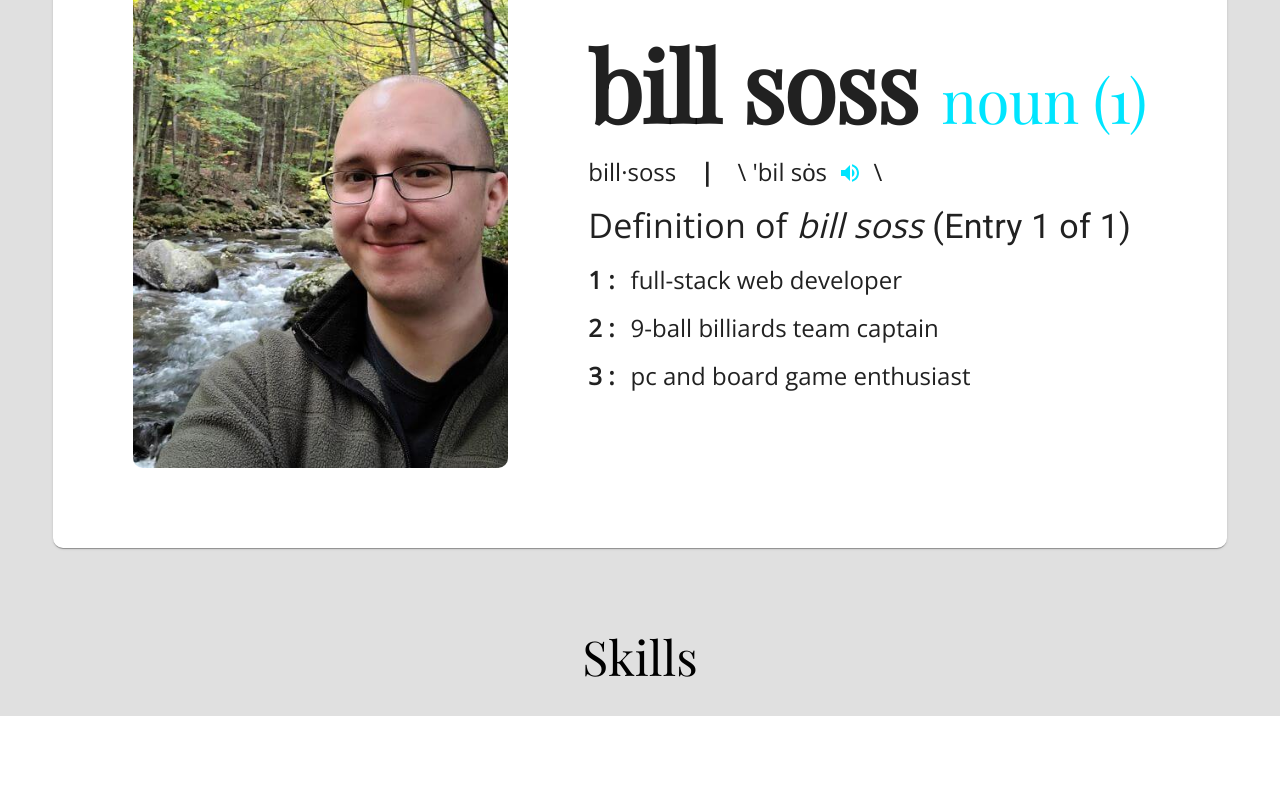
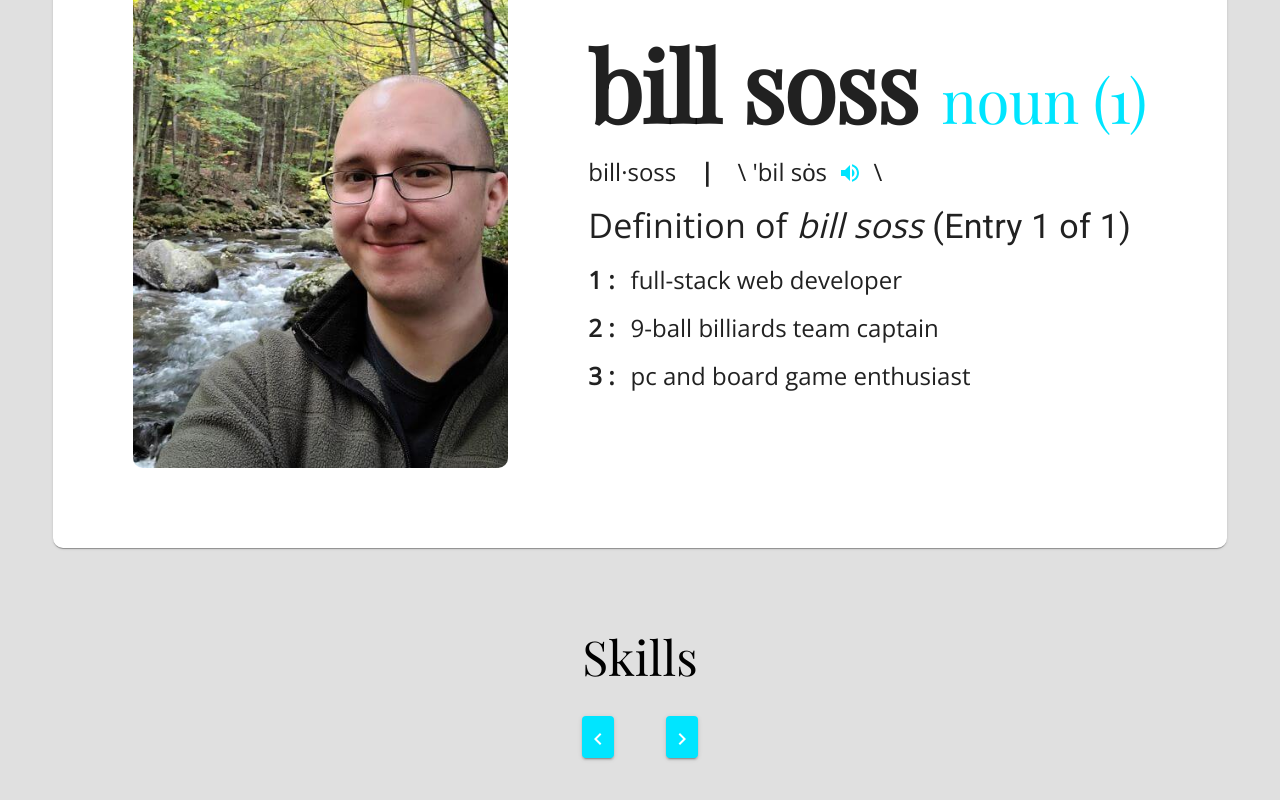
Before and after one commit to sossw1/React-Portfolio, a React (Create React App) app: page / in a window 1280 px wide. Shown: the part 394-1194 px from the top of the page. Before the commit the page ends 1110 px from the top, so only its background shows below. Built offline with nearby package versions, Linux system fonts and the light colour scheme.

Commit message:
carousel

```diff
--- a/src/components/Skills.tsx
+++ b/src/components/Skills.tsx
@@ -1,4 +1,5 @@
-import { Box, Typography } from '@mui/material';
+import { Box, Button, Icon, Typography } from '@mui/material';
+import { ChevronLeft, ChevronRight } from '@mui/icons-material';
 import theme from '../Theme';
 
 export default function Skills() {
@@ -12,6 +13,37 @@ export default function Skills() {
       >
         Skills
       </Typography>
+      <Box display='flex' flexDirection='row' pb='5rem'>
+        <Button
+          variant='contained'
+          disableRipple
+          aria-label='previous'
+          sx={{
+            color: 'white',
+            minWidth: '32px',
+            p: '6px'
+          }}
+        >
+          <Icon sx={{ width: '30px', height: '30px' }}>
+            <ChevronLeft />
+          </Icon>
+        </Button>
+        <Box p='0 0.5rem' width='100%'></Box>
+        <Button
+          variant='contained'
+          disableRipple
+          aria-label='next'
+          sx={{
+            color: 'white',
+            minWidth: '32px',
+            p: '6px'
+          }}
+        >
+          <Icon sx={{ width: '30px', height: '30px' }}>
+            <ChevronRight />
+          </Icon>
+        </Button>
+      </Box>
     </Box>
   );
 }
```
